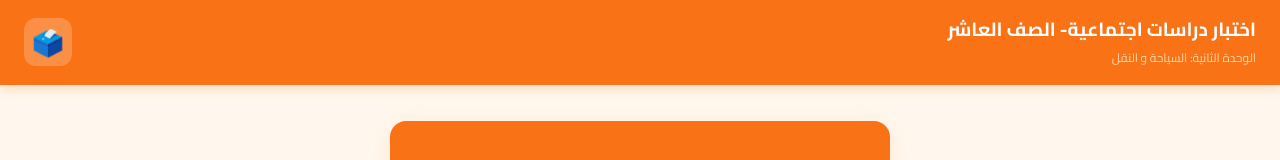
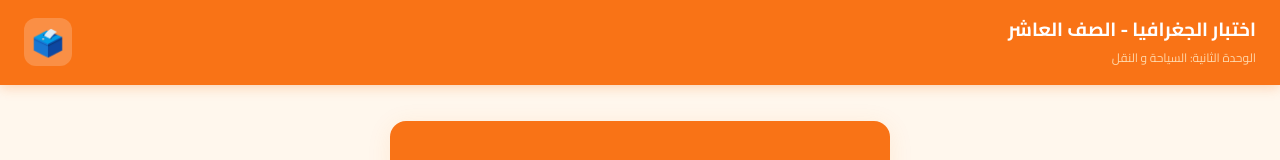
Before and after one commit to duaatoq312-sketch/Geo-G10-1-U2, a plain HTML site: page index.html in a window 1280 px wide. Shown: the top 160 px of the page. Drawn offline with Linux system fonts and the light colour scheme.

Commit message:
Update index.html

```diff
--- a/index.html
+++ b/index.html
@@ -123,7 +123,7 @@
 
 <div class="site-header">
   <div>
-    <div class="hdr-title">اختبار دراسات اجتماعية- الصف العاشر</div>
+    <div class="hdr-title">اختبار الجغرافيا - الصف العاشر</div>
     <div class="hdr-sub">الوحدة الثانية: السياحة و النقل  </div>
   </div>
   <div class="hdr-icon">🗳️</div>
```
